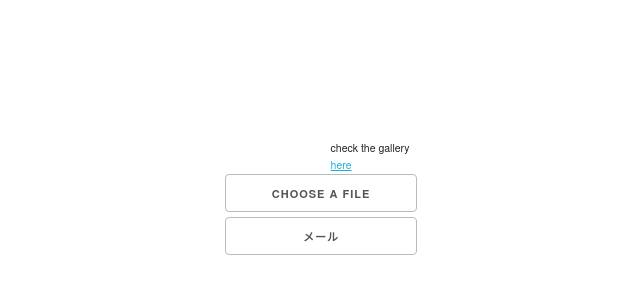
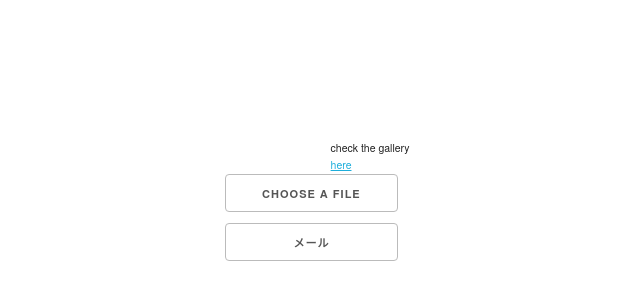
Before and after one commit to atomicwelding/pup-github, a website: page www/index.html in a window 1280 px wide. Shown: the part 52-352 px from the top of the page, without its empty margins (319-959 px from the left). Drawn offline with Linux system fonts and the light colour scheme.

Commit message:
fix size of buttons

```diff
--- a/www/rsrc/css/main.css
+++ b/www/rsrc/css/main.css
@@ -51,6 +51,12 @@
     border: 1px solid #bbb;
     cursor: pointer;
     box-sizing: border-box;
+
+    max-width:90%;
+    display:inline-block;
+    white-space:nowrap;
+    overflow:hidden;
+    text-overflow:ellipsis;
 }
 
 #upload:hover, #submit:hover {
```
